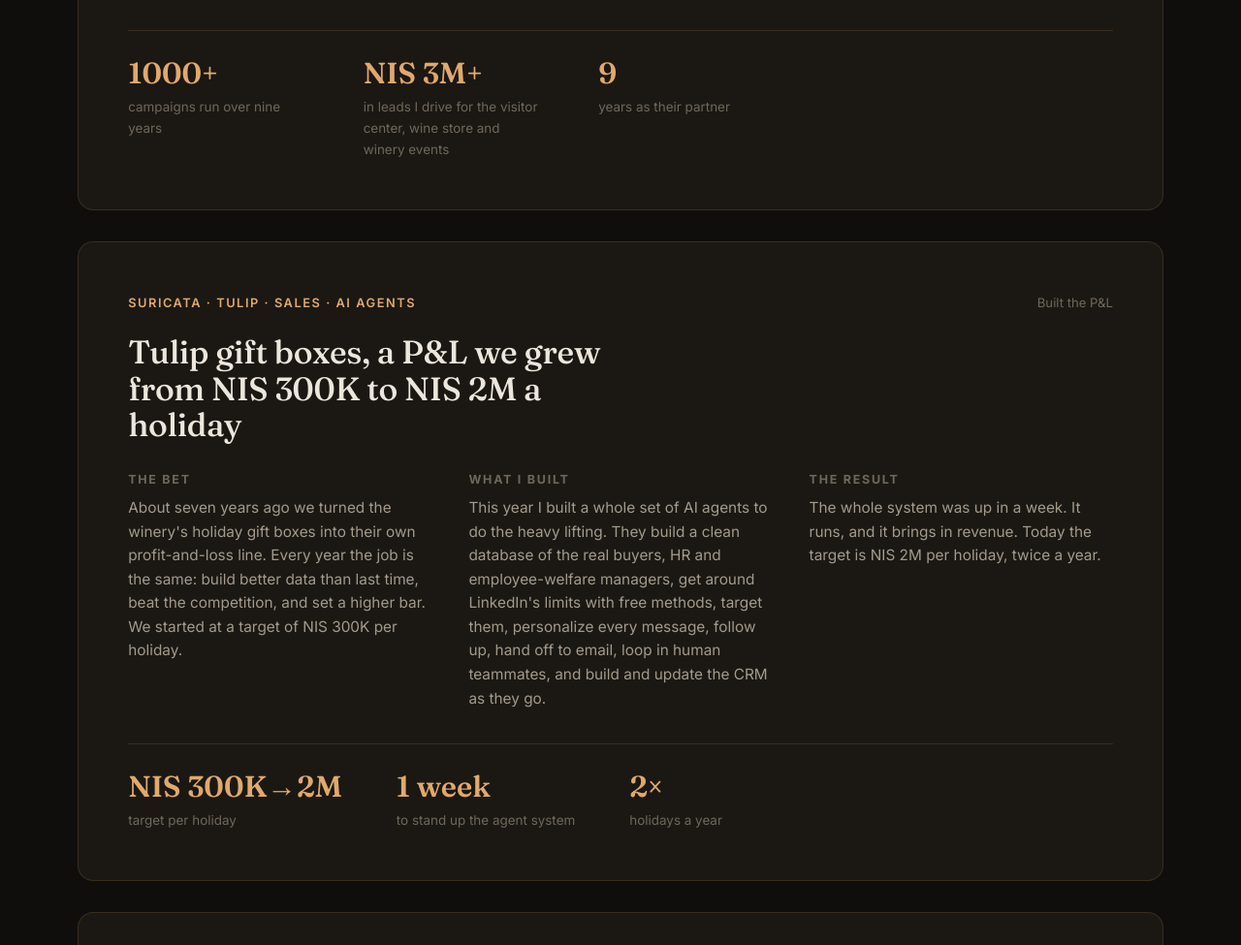
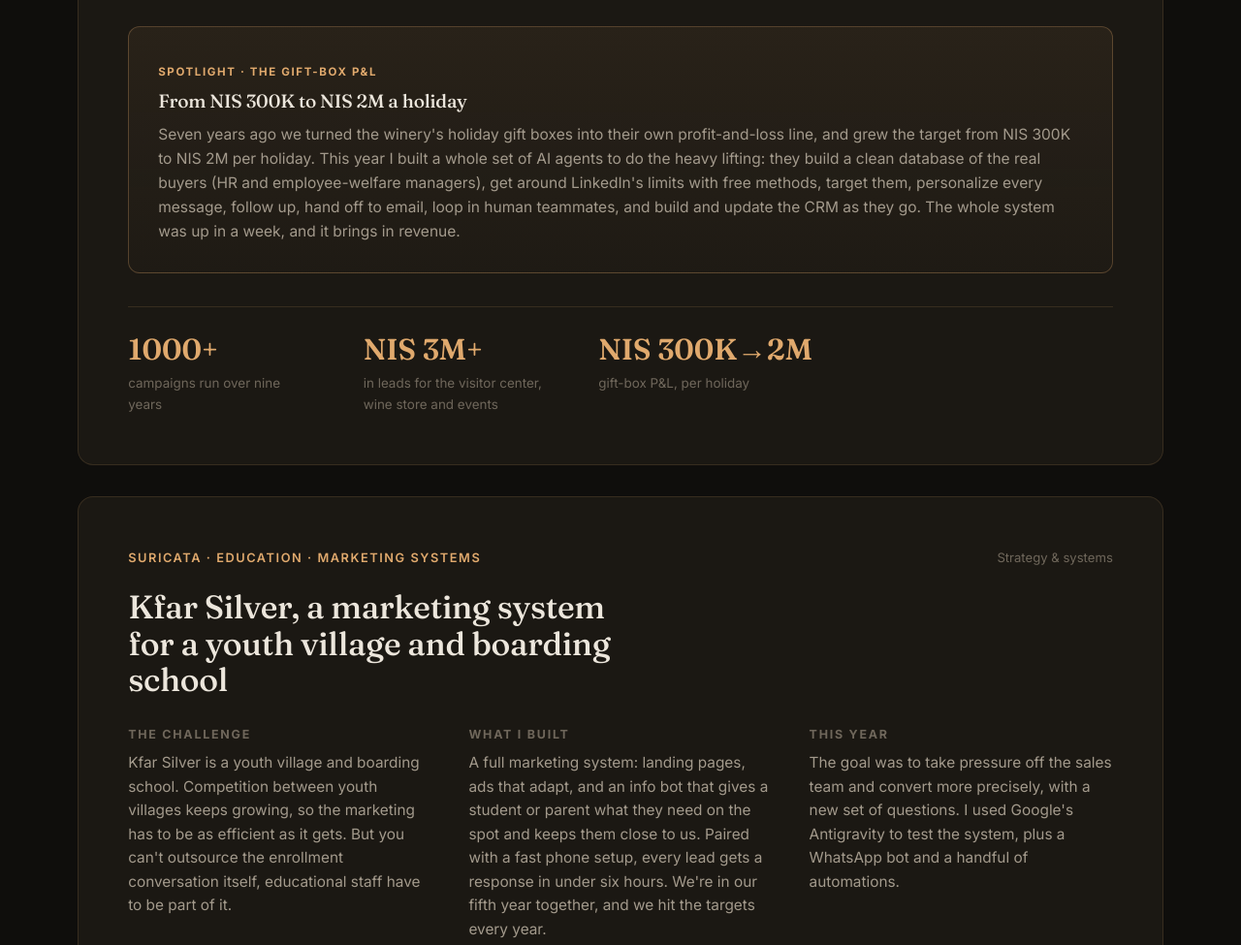
Before and after one commit to perezofir83/perezofir83.github.io, a plain HTML site: page index.html in a window 1280 px wide. Shown: the part 4474-5449 px from the top of the page at 97% size. Drawn offline with Linux system fonts and the light colour scheme.

Commit message:
Merge two Tulip cases into one card with a gift-box P&L spotlight block + unified stats

```diff
--- a/index.html
+++ b/index.html
@@ -198,13 +198,13 @@
       </div>
     </article>
 
-    <!-- CASE 1: TULIP -->
+    <!-- CASE 1: TULIP (partnership + dashboard + gift-box spotlight) -->
     <article class="case reveal">
       <div class="case__meta">
         <span class="case__tag">Suricata · Wine · Strategy · 9 years</span>
         <span class="case__role">Strategic &amp; digital partner</span>
       </div>
-      <h3 class="case__title">Tulip Winery, a boutique winery I've partnered with for nine years</h3>
+      <h3 class="case__title">Tulip Winery, nine years as their growth partner</h3>
       <div class="case__body">
         <div class="case__block">
           <h4>The partnership</h4>
@@ -216,11 +216,11 @@
         <div class="case__block">
           <h4>What I built</h4>
           <p>All of it needed to flow into one place, so the marketing manager I
-          work with day to day would have full control of the data. I built a
-          single management dashboard that pulls in the ad platforms, social,
-          analytics, the website, the customer club, the ordering systems and the
-          registers. Everything in one view, with reliable numbers every morning
-          instead of logging into ten different tools.</p>
+          work with day to day would have full control of the data. I built a single
+          management dashboard that pulls in the ad platforms, social, analytics,
+          the website, the customer club, the ordering systems and the registers.
+          Everything in one view, with reliable numbers every morning instead of
+          logging into ten different tools.</p>
         </div>
         <div class="case__block">
           <h4>Why it matters</h4>
@@ -228,46 +228,24 @@
           not on a gut feeling.</p>
         </div>
       </div>
+
+      <div class="case__spotlight">
+        <span class="case__spotlight-label">Spotlight · the gift-box P&amp;L</span>
+        <h4>From NIS 300K to NIS 2M a holiday</h4>
+        <p>Seven years ago we turned the winery's holiday gift boxes into their own
+        profit-and-loss line, and grew the target from NIS 300K to NIS 2M per
+        holiday. This year I built a whole set of AI agents to do the heavy lifting:
+        they build a clean database of the real buyers (HR and employee-welfare
+        managers), get around LinkedIn's limits with free methods, target them,
+        personalize every message, follow up, hand off to email, loop in human
+        teammates, and build and update the CRM as they go. The whole system was up
+        in a week, and it brings in revenue.</p>
+      </div>
+
       <ul class="case__stats">
         <li><strong>1000+</strong><span>campaigns run over nine years</span></li>
-        <li><strong>NIS&nbsp;3M+</strong><span>in leads I drive for the visitor center, wine store and winery events</span></li>
-        <li><strong>9</strong><span>years as their partner</span></li>
-      </ul>
-    </article>
-
-    <!-- CASE 1b: TULIP GIFT BOXES -->
-    <article class="case reveal">
-      <div class="case__meta">
-        <span class="case__tag">Suricata · Tulip · Sales · AI Agents</span>
-        <span class="case__role">Built the P&amp;L</span>
-      </div>
-      <h3 class="case__title">Tulip gift boxes, a P&amp;L we grew from NIS 300K to NIS 2M a holiday</h3>
-      <div class="case__body">
-        <div class="case__block">
-          <h4>The bet</h4>
-          <p>About seven years ago we turned the winery's holiday gift boxes into
-          their own profit-and-loss line. Every year the job is the same: build
-          better data than last time, beat the competition, and set a higher bar.
-          We started at a target of NIS 300K per holiday.</p>
-        </div>
-        <div class="case__block">
-          <h4>What I built</h4>
-          <p>This year I built a whole set of AI agents to do the heavy lifting.
-          They build a clean database of the real buyers, HR and employee-welfare
-          managers, get around LinkedIn's limits with free methods, target them,
-          personalize every message, follow up, hand off to email, loop in human
-          teammates, and build and update the CRM as they go.</p>
-        </div>
-        <div class="case__block">
-          <h4>The result</h4>
-          <p>The whole system was up in a week. It runs, and it brings in revenue.
-          Today the target is NIS 2M per holiday, twice a year.</p>
-        </div>
-      </div>
-      <ul class="case__stats">
-        <li><strong>NIS&nbsp;300K→2M</strong><span>target per holiday</span></li>
-        <li><strong>1 week</strong><span>to stand up the agent system</span></li>
-        <li><strong>2×</strong><span>holidays a year</span></li>
+        <li><strong>NIS&nbsp;3M+</strong><span>in leads for the visitor center, wine store and events</span></li>
+        <li><strong>NIS&nbsp;300K→2M</strong><span>gift-box P&amp;L, per holiday</span></li>
       </ul>
     </article>
 
--- a/styles.css
+++ b/styles.css
@@ -154,6 +154,14 @@
 .case__stats li { display: flex; flex-direction: column; }
 .case__stats strong { font-family: "Fraunces", serif; font-size: 1.9rem; color: var(--accent); line-height: 1; }
 .case__stats span { font-size: 0.84rem; color: var(--faint); margin-top: 8px; max-width: 22ch; }
+.case__spotlight {
+  margin-top: 30px; padding: clamp(20px, 2.6vw, 30px);
+  border: 1px solid rgba(224,169,109,0.28); border-radius: 12px;
+  background: linear-gradient(180deg, rgba(224,169,109,0.07), rgba(224,169,109,0.02));
+}
+.case__spotlight-label { display: inline-block; text-transform: uppercase; letter-spacing: 0.14em; font-size: 0.72rem; font-weight: 700; color: var(--accent); margin-bottom: 10px; }
+.case__spotlight h4 { font-family: "Fraunces", serif; font-size: 1.2rem; font-weight: 500; color: var(--text); margin-bottom: 10px; text-transform: none; letter-spacing: -0.01em; }
+.case__spotlight p { color: var(--muted); font-size: 0.97rem; line-height: 1.62; }
 .case__links { display: flex; flex-wrap: wrap; gap: 22px; margin-top: 30px; padding-top: 26px; border-top: 1px solid var(--line); }
 .case__links a { color: var(--accent); font-weight: 600; font-size: 0.95rem; transition: opacity .25s; }
 .case__links a:hover { opacity: 0.7; }
```
